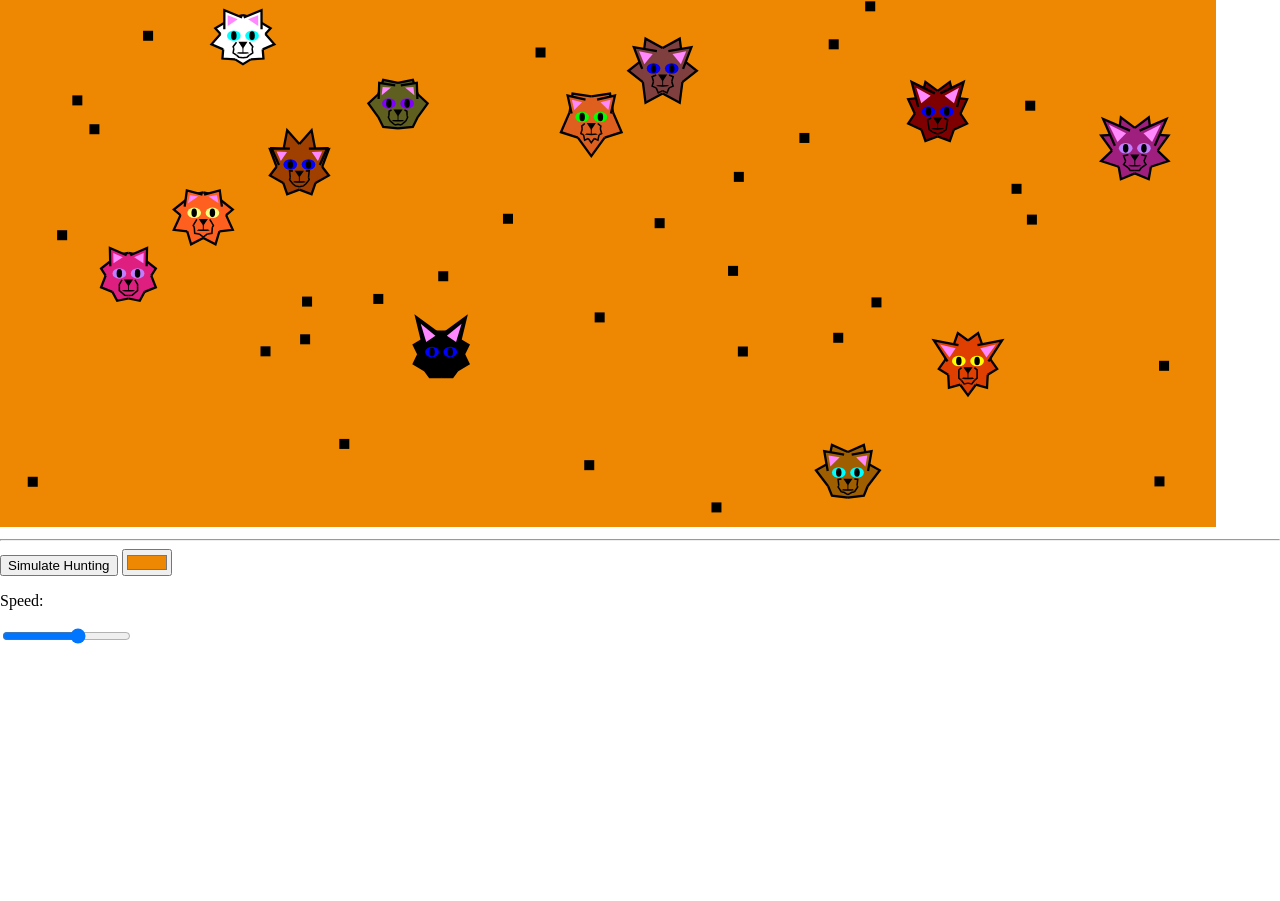
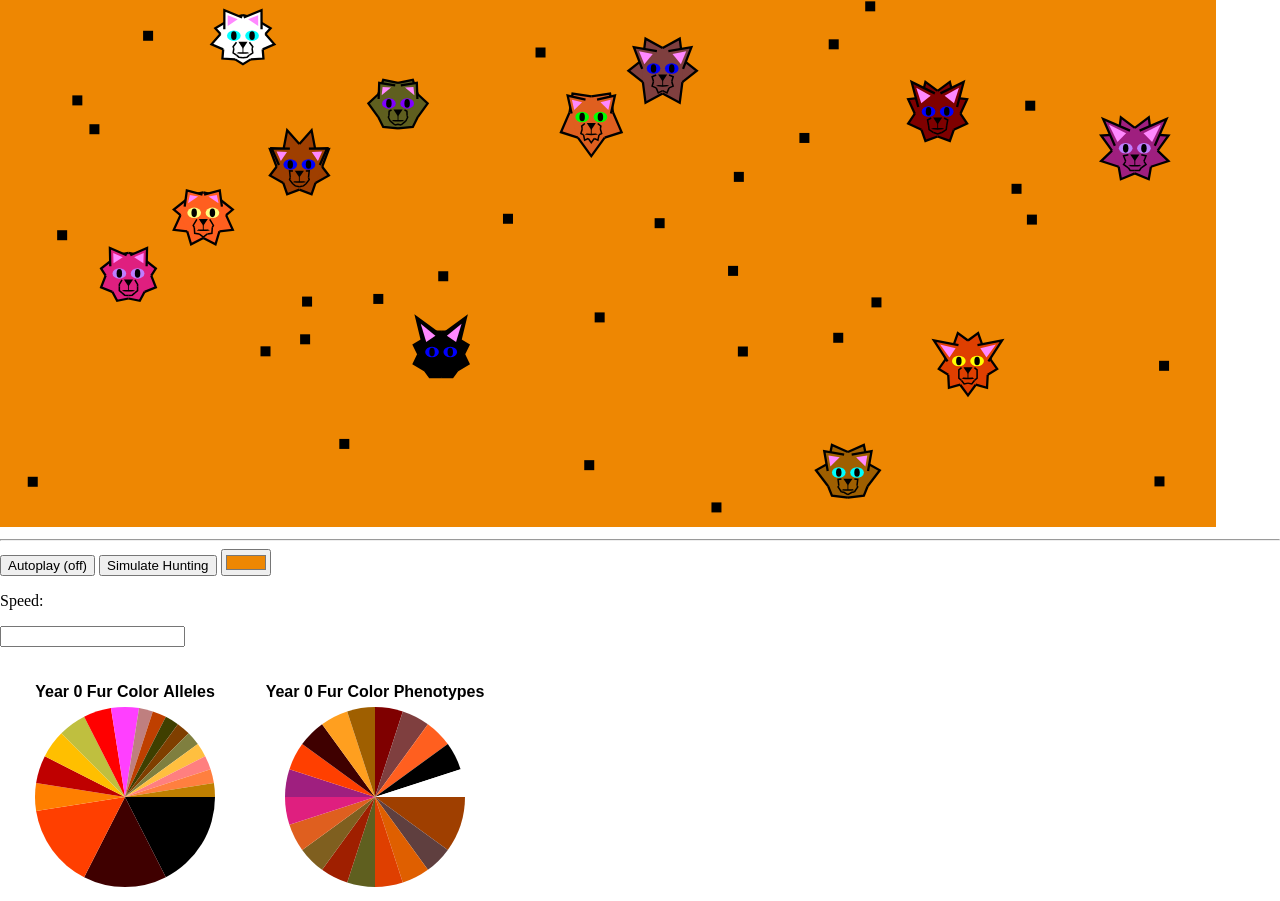
Before and after one commit to Ckandyckainz/catNaturalSelection0, a plain HTML site: page index.html in a window 1280 px wide. Shown: the part 233-1134 px from the top of the page. Before the commit the page ends 881 px from the top, so only its background shows below. Drawn offline with Linux system fonts and the light colour scheme.

Commit message:
Added pie charts
Added main fur color allele and phenotype pie charts. Also added autoplay.

```diff
--- a/code1.js
+++ b/code1.js
@@ -4,13 +4,15 @@ let mcan = document.getElementById("mcan");
 mcan.width = window.innerWidth*0.95;
 mcan.height = window.innerHeight*0.95;
 let mctx = mcan.getContext("2d");
+let autoplayButton = document.getElementById("autoplaybutton");
 let continueButton = document.getElementById("continuebutton");
 let backgroundInput = document.getElementById("backgroundinput");
 let backgroundColor = [Math.random(), Math.random(), Math.random()];
 backgroundInput.value = colorString(...backgroundColor, 1).substring(0, 7);
+let statsDiv = document.getElementById("statsdiv");
 // https://developer.mozilla.org/en-US/docs/Web/HTML/Element/input/range
 let animationSpeedInput = document.getElementById("animationspeedinput");
-let animationSpeed = 1;
+let animationSpeed = 2;
 
 let mutationRate = 0.05;
 let unusualFurColorRate = 0.1;
@@ -22,6 +24,7 @@ let cats = [];
 let mice = [];
 let catIdCounter = 0;
 let mouseIdCounter = 0;
+let year = 0;
 const near0 = 0.0000001;
 
 function newNormalCatColor(){
@@ -605,9 +608,9 @@ class Cat{
             for (let i=0; i<chromosomeFuncs.length*2; i+=2) {
                 parents.forEach((parent)=>{
                     if (Math.random() < mutationRate) {
-                        this.chromosomes.push([chromosomeFuncs[i/2][0].random(this)]);
+                        this.chromosomes.push([chromosomeFuncs[i/2][0].random(this)].slice());
                     } else {
-                        this.chromosomes.push(parent.chromosomes[i+Math.floor(Math.random()*2)]);
+                        this.chromosomes.push(parent.chromosomes[i+Math.floor(Math.random()*2)].slice());
                     }
                 });
             }
@@ -661,13 +664,6 @@ function updatePhenotypes(cat){
 function drawCatFace(ctx, cw, cat, x, y, name, r){
     let face = new CatHeadFront(cat.appearance, x/cw, y/cw, r, 0, 0, 0.1, 0, 0, 0, 1, 1, 0, 0, 1, 1, [0, 0, 0, 0], 0, 0, 0);
     face.drawSelf(ctx, cw);
-    if (name) {
-        // https://www.w3schools.com/graphics/canvas_text.asp
-        ctx.fillStyle = "black";
-        ctx.font = "14px Arial";
-        ctx.textAlign = "center";
-        ctx.fillText(cat.formalName, x, y+65);
-    }
 }
 
 function confineRange(value, min, max){
@@ -707,6 +703,24 @@ for (let i=0; i<20; i++) {
 
 mouseSetup();
 updateMcan();
+addGenerationStats();
+
+autoplayButton.addEventListener("click", ()=>{
+    if (autoplayButton.innerText == "Autoplay (off)") {
+        autoplayButton.innerText = "Autoplay (on)";
+        autoplayButton.style.background = "gold";
+        continueButton.style.display = "none";
+        if (continueButton.innerText == "Simulate Hunting") {
+            continueButton.innerText = "Show Next Generation";
+            deathFadeLoopStop = false;
+            timeCounter = 0;
+            huntingLoop();
+        }
+    } else if (autoplayButton.innerText == "Autoplay (on)") {
+        autoplayButton.innerText = "Autoplay (off)";
+        autoplayButton.style.background = "white";
+    }
+});
 
 continueButton.addEventListener("click", ()=>{
     if (continueButton.innerText == "Simulate Hunting") {
@@ -718,9 +732,7 @@ continueButton.addEventListener("click", ()=>{
     } else if (continueButton.innerText == "Show Next Generation") {
         continueButton.innerText = "Simulate Hunting";
         deathFadeLoopStop = true;
-        catSetup();
-        mouseSetup();
-        updateMcan();
+        showNextGeneration();
     }
 });
 
@@ -741,9 +753,99 @@ backgroundInput.addEventListener("input", ()=>{
     updateMcan();
 });
 
-animationSpeedInput.addEventListener("input", ()=>{
-    animationSpeed = 2**animationSpeedInput.value;
+animationSpeedInput.addEventListener("change", ()=>{
+    animationSpeed = animationSpeedInput.value;
 });
+
+function showNextGeneration(){
+    year ++;
+    catSetup();
+    mouseSetup();
+    updateMcan();
+    addGenerationStats();
+}
+
+function addGenerationStats(){
+    let div = document.createElement("div");
+    // https://developer.mozilla.org/en-US/docs/Web/API/Element/prepend
+    statsDiv.prepend(div);
+    let statscan = document.createElement("canvas");
+    div.appendChild(statscan);
+    statscan.width = 550;
+    statscan.height = 250;
+    let statsctx = statscan.getContext("2d");
+    let mcAlleles = [];
+    let mcPhenotypes = [];
+    cats.forEach((cat)=>{
+        mcAlleles.push(cat.chromosomes[2].slice(), cat.chromosomes[3].slice());
+        mcPhenotypes.push([cat.appearance.mc.slice()]);
+    });
+    pieChart(mcAlleles, statsctx, 125, 150, 90);
+    pieChart(mcPhenotypes, statsctx, 375, 150, 90);
+    // https://www.w3schools.com/graphics/canvas_text.asp
+    statsctx.fillStyle = "black";
+    statsctx.font = "bold 16px Arial";
+    statsctx.textAlign = "center";
+    statsctx.fillText("Year "+year+" Fur Color Alleles", 125, 50);
+    statsctx.fillText("Year "+year+" Fur Color Phenotypes", 375, 50);
+}
+
+function pieChart(data, ctx, x, y, r){
+    let frequencies = [];
+    data.forEach((item)=>{
+        let newItem = true;
+        for (let i=0; i<frequencies.length; i+=2) {
+            if (isSame(item[0], frequencies[i][0])) {
+                newItem = false;
+                frequencies[i+1] ++;
+            }
+        }
+        if (newItem) {
+            frequencies.push(item.slice(), 1);
+        }
+    });
+    let orderedFrequencies = [];
+    while (frequencies.length > 0) {
+        let highestFrequency = 0;
+        let index = 0;
+        for (let i=0; i<frequencies.length; i+=2) {
+            if (frequencies[i+1] > highestFrequency) {
+                highestFrequency = frequencies[i+1];
+                index = i;
+            }
+        }
+        orderedFrequencies.push(...frequencies.splice(index, 2));
+    }
+    let startAngle = 0;
+    let endAngle = 0;
+    for (let i=0; i<orderedFrequencies.length; i+=2) {
+        startAngle = endAngle;
+        endAngle += Math.PI*2*orderedFrequencies[i+1]/data.length;
+        ctx.beginPath();
+        ctx.fillStyle = colorString(...orderedFrequencies[i][0], 1);
+        ctx.moveTo(x, y);
+        // https://developer.mozilla.org/en-US/docs/Web/API/CanvasRenderingContext2D/arc
+        ctx.arc(x, y, r, startAngle, endAngle);
+        ctx.lineTo(x, y);
+        ctx.fill();
+    }
+}
+
+function isSame(item1, item2){
+    if (Array.isArray(item1) && Array.isArray(item2) && item1.length == item2.length) {
+        let same = true;
+        for (let i=0; i<item1.length; i++) {
+            if (item1[i] != item2[i]) {
+                same = false;
+            }
+        }
+        return same;
+    } else if (!Array.isArray(item1) && !Array.isArray(item2)) {
+        return item1 == item2;
+    } else {
+        return false;
+    }
+}
 
 function updateMcan(){
     mctx.fillStyle = backgroundInput.value;
@@ -943,7 +1045,9 @@ function huntingLoop(){
             }
         }
         setTimeout(()=>{
-            continueButton.style.display = "block";
+            if (autoplayButton.innerText == "Autoplay (off)") {
+                continueButton.style.display = "block";
+            }
             deathFadeLoop();
         }, 1000);
     }
@@ -956,7 +1060,11 @@ function deathFadeLoop(){
     cats.forEach((cat)=>{
         drawCatFace(mctx, mcan.height, cat, cat.pos.x, cat.pos.y, false, 0.03);
     });
-    if (timeCounter < 300 && !deathFadeLoopStop) {
+    if (!deathFadeLoopStop && (autoplayButton.innerText == "Autoplay (off)" || timeCounter < 120) && !(autoplayButton.innerText == "Autoplay (on)" && animationSpeed > 16)) {
         requestAnimationFrame(deathFadeLoop);
+    } else if (autoplayButton.innerText == "Autoplay (on)") {
+        showNextGeneration();
+        timeCounter = 0;
+        huntingLoop();
     }
 }
--- a/index.html
+++ b/index.html
@@ -17,10 +17,12 @@
     <body>
         <canvas id="mcan"></canvas>
         <hr>
+        <button id="autoplaybutton">Autoplay (off)</button>
         <button id="continuebutton">Simulate Hunting</button>
         <input type="color" id="backgroundinput">
         <p>Speed:</p>
-        <input id="animationspeedinput" type="range" min="-2" max="3">
+        <input id="animationspeedinput" type="text">
+        <div id="statsdiv"></div>
         <script src="code1.js"></script>
     </body>
 </html>
```
